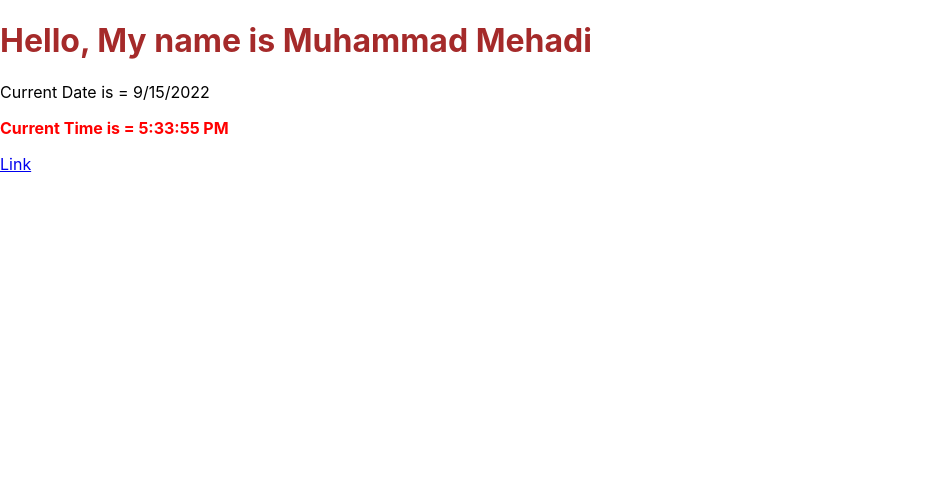
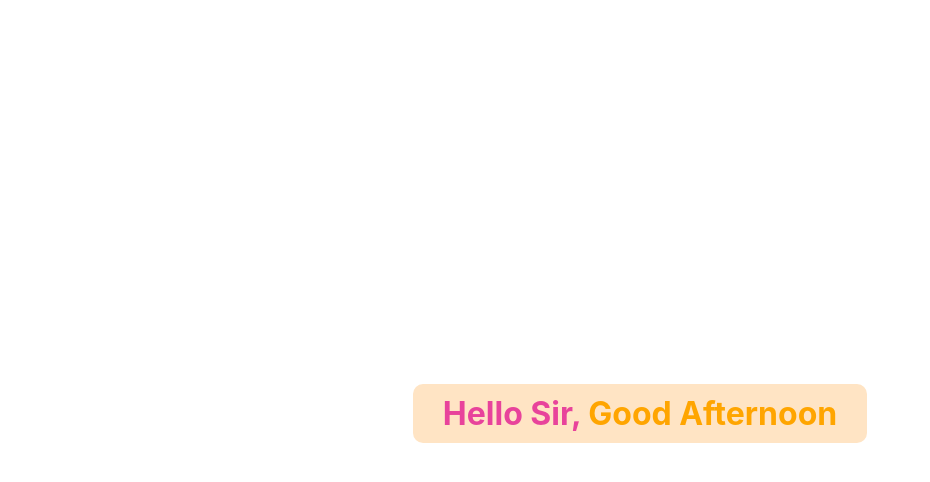
Before and after one commit to Programmer-Mehadi/reactapp1, a React (Create React App) app: page / in a window 1280 px wide. Shown: the top 482 px of the page, without its empty margins (0-930 px from the left). Built offline with nearby package versions, Linux system fonts and the light colour scheme.

Commit message:
React Task-3

```diff
--- a/public/index.html
+++ b/public/index.html
@@ -24,10 +24,10 @@
       work correctly both with client-side routing and a non-root public URL.
       Learn how to configure a non-root public URL by running `npm run build`.
     -->
+
     <title>React App</title>
   </head>
   <body>
-    <noscript>You need to enable JavaScript to run this app.</noscript>
     <div id="root"></div>
     <!--
       This HTML file is a template.
--- a/src/index.css
+++ b/src/index.css
@@ -1,16 +1,25 @@
 body {
   margin: 0;
-  font-family: -apple-system, BlinkMacSystemFont, 'Segoe UI', 'Roboto', 'Oxygen',
-    'Ubuntu', 'Cantarell', 'Fira Sans', 'Droid Sans', 'Helvetica Neue',
+  font-family: -apple-system, BlinkMacSystemFont, "Segoe UI", "Roboto", "Oxygen",
+    "Ubuntu", "Cantarell", "Fira Sans", "Droid Sans", "Helvetica Neue",
     sans-serif;
   -webkit-font-smoothing: antialiased;
   -moz-osx-font-smoothing: grayscale;
 }
 
 code {
-  font-family: source-code-pro, Menlo, Monaco, Consolas, 'Courier New',
+  font-family: source-code-pro, Menlo, Monaco, Consolas, "Courier New",
     monospace;
 }
-.name{
-color: brown;
+.name {
+  color: brown;
 }
+h1 {
+  color: rgb(232, 67, 155);
+  background-color: bisque;
+  padding: 10px 30px;
+  text-align: center;
+  width: fit-content;
+  margin: 30% auto;
+  border-radius: 10px;
+}
--- a/src/index.js
+++ b/src/index.js
@@ -52,13 +52,31 @@ const timeStyle = {
   color: 'red',
   fontWeight:'bold',
 }
+let currentDate = new Date(2022,5,4,16);
+let currentHour = currentDate.getHours();
+let greeting = '';
+const cssStyle = {
+}
+if (currentHour >= 1 && currentHour < 12) {
+  greeting = 'Good Morning';
+  cssStyle.color = 'green';
+}
+else if (currentHour >= 12 && currentHour < 19) {
+  greeting = 'Good Afternoon';
+  cssStyle.color = 'orange';
+}
+else {
+
+  greeting = 'Good Night';
+  cssStyle.color = 'black';
+}
+
 const root = ReactDOM.createRoot(document.getElementById('root'));
 root.render(
   <React.Fragment>
-    <h1 className="name" id="id">Hello, My name is {name}</h1>
-    <p>Current Date is = {currDate}</p>
-    <p style={timeStyle}>Current Time is = {currTime}</p>
-    <a href="https://youtube.com">Link</a>
+    <div className="container">
+    <h1>Hello Sir, <span style={cssStyle}>{greeting}</span></h1>
+    </div>
   </React.Fragment>
 );
 
```
